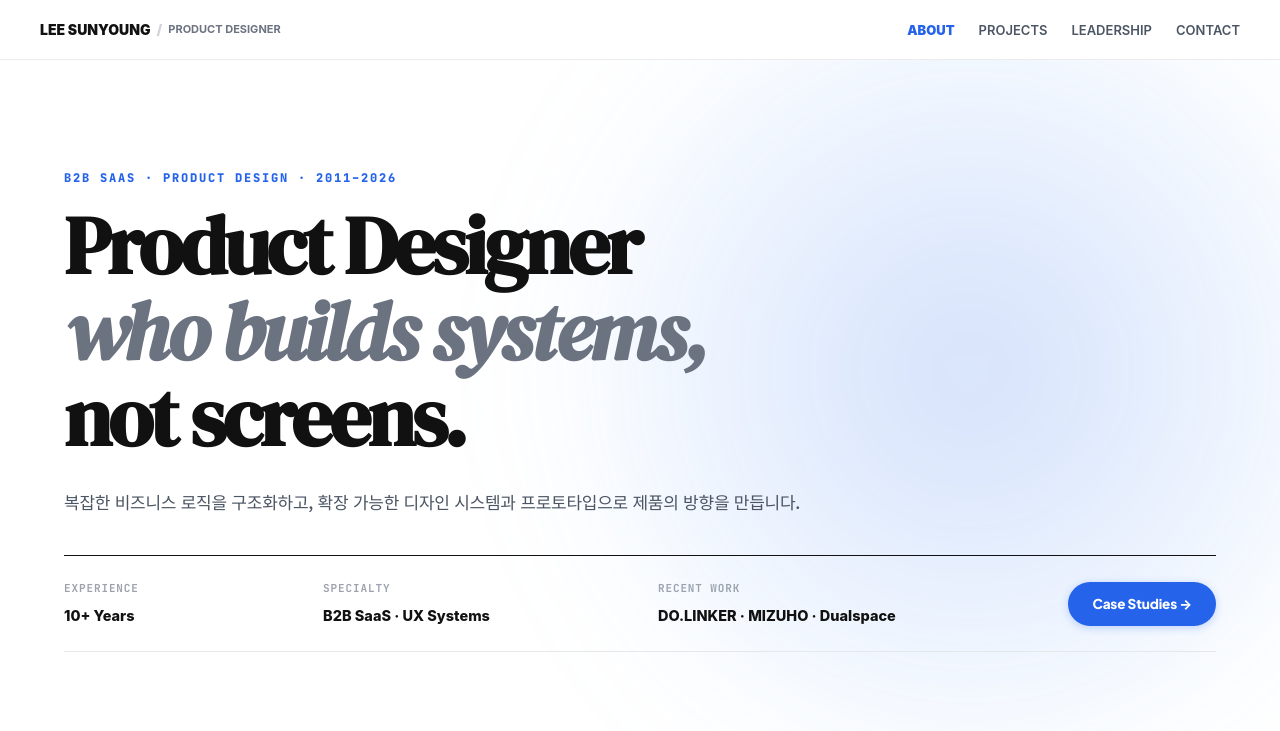
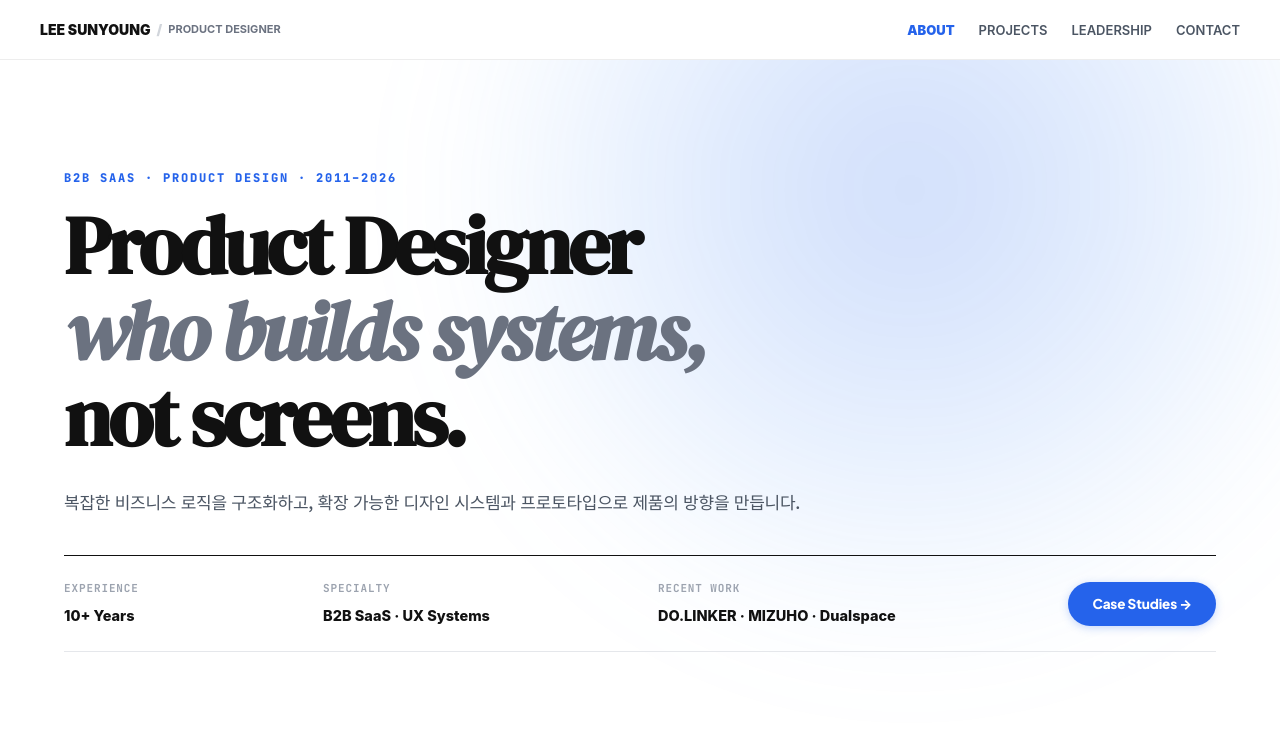
Before and after one commit to mobius38/sylee-portfolio, a React (Vite) app: page / in a window 1280 px wide. Shown: the top 731 px of the page. Built offline with nearby package versions, Linux system fonts and the light colour scheme; the HTML template or start-up script is replaced by a standard one.

Commit message:
style: elevate blue ambient orb center point higher up for natural downward light spill

```diff
--- a/src/components/sections/HeroProfileSection.tsx
+++ b/src/components/sections/HeroProfileSection.tsx
@@ -180,16 +180,16 @@ export function HeroProfileSection({
         overflow: "hidden",
       }}
     >
-      {/* 🌟 Ambient Royal Blue Glow Orb (확실하게 인지되는 프리미엄 앰비언트 광원) */}
+      {/* 🌟 Ambient Royal Blue Glow Orb (중심점을 위쪽 모서리로 올려 상단에서 자연스럽게 쏟아지는 빛) */}
       <div
         aria-hidden="true"
         style={{
           position: "absolute",
-          top: isMobile ? "-80px" : "-120px",
-          right: isMobile ? "-80px" : "-120px",
-          width: isMobile ? "440px" : "860px",
-          height: isMobile ? "440px" : "860px",
-          background: "radial-gradient(circle, rgba(37, 99, 235, 0.20) 0%, rgba(59, 130, 246, 0.12) 35%, rgba(96, 165, 250, 0.05) 60%, transparent 75%)",
+          top: isMobile ? "-180px" : "-320px",
+          right: isMobile ? "-60px" : "-80px",
+          width: isMobile ? "500px" : "900px",
+          height: isMobile ? "500px" : "900px",
+          background: "radial-gradient(circle, rgba(37, 99, 235, 0.22) 0%, rgba(59, 130, 246, 0.14) 35%, rgba(96, 165, 250, 0.06) 60%, transparent 75%)",
           borderRadius: "50%",
           pointerEvents: "none",
           zIndex: 0,
```
